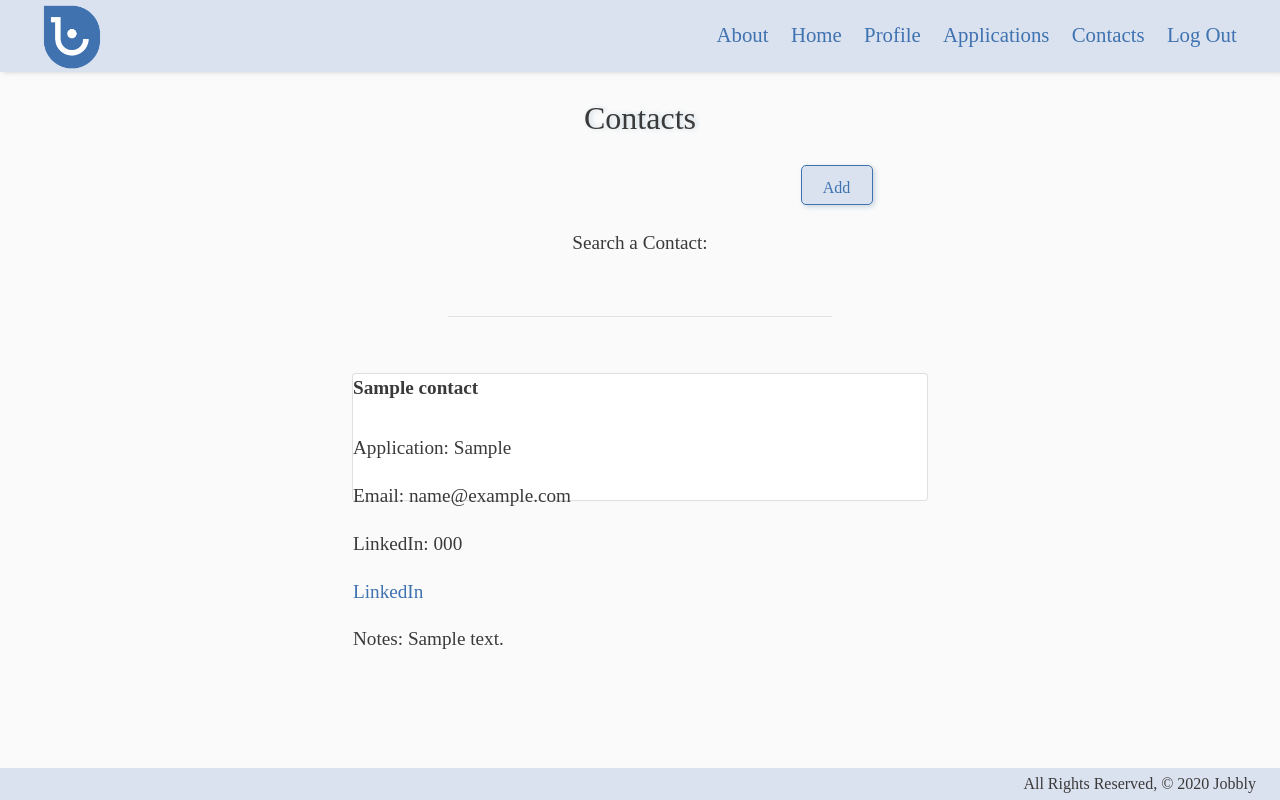
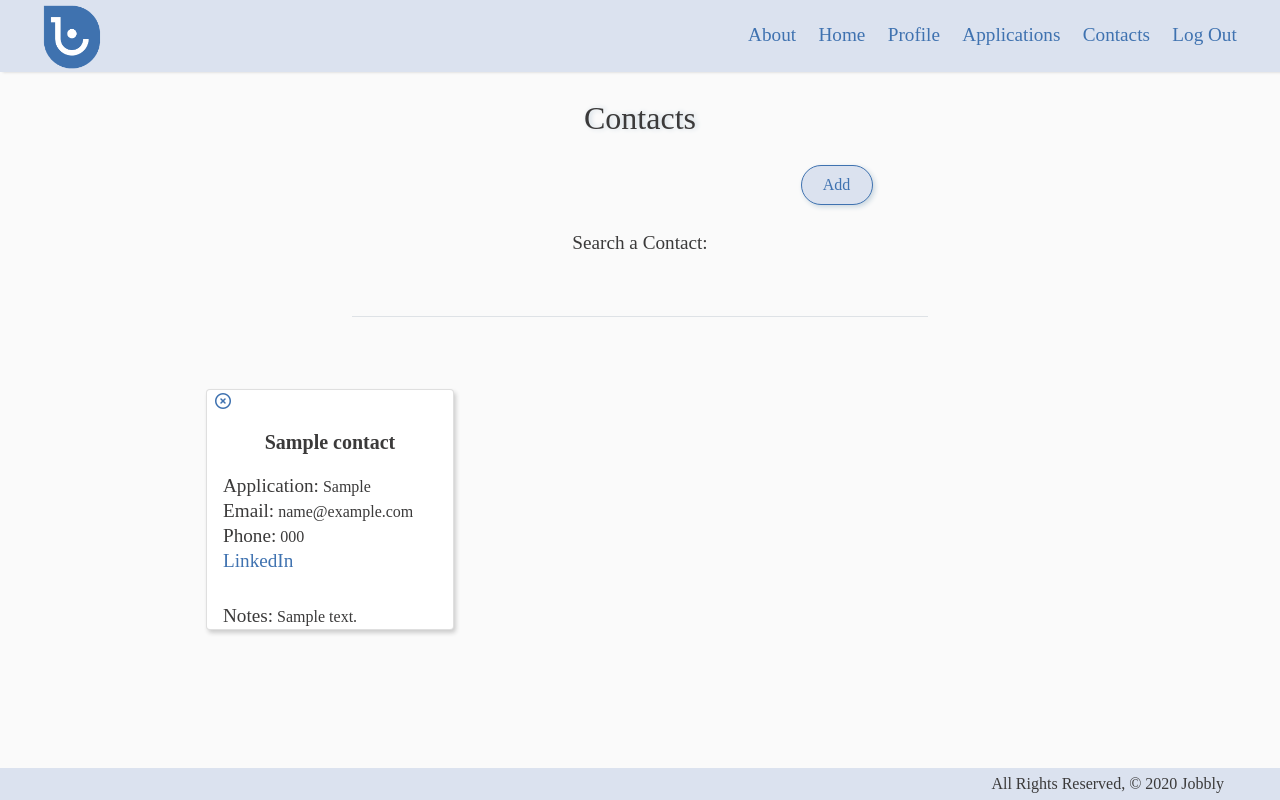
Before and after one commit to seiteambestteam/jobbly, a Django app: page /contacts/index/ in a window 1280 px wide. Run offline with Django 3.2, Linux system fonts and the light colour scheme; a user stored in the database is signed in; tables that the repository leaves empty hold one stand-in row (values such as "Sample post"); some libraries are stand-ins or nearby versions.

Commit message:
CSS + contat search filling alphabetically.

```diff
--- a/job_tracker/models.py
+++ b/job_tracker/models.py
@@ -49,6 +49,10 @@ class Contact(models.Model):
     def get_absolute_url(self):
         return reverse("contacts_detail", kwargs={"contact_id": self.id})
 
+    # class Meta:
+    #     widgets = {
+    #         'name':CharField(attrs={'class': 'edit-form-labels'})
+    #     }
 
 class Landmark(models.Model):
     #drop down
--- a/job_tracker/static/css/style.css
+++ b/job_tracker/static/css/style.css
@@ -1,12 +1,3 @@
-/* @import url("https://fonts.googleapis.com/css?family=Roboto:400,700&display=swap"); */
-
-/* basic */
-/* * {
-    padding: 0;
-    margin: 0;
-    box-sizing: border-box;
-} */
-
 :root {
     --main-color: #dbe2ef;
     --dark-color: #3f72b0;
@@ -89,6 +80,10 @@ body {
     height: 8rem;
 }
 
+.card {
+    box-shadow: 2px 3px 4px #ccc;
+}
+
 .cards {
     margin: 1rem auto;
 }
@@ -122,10 +117,10 @@ hr {
 }
 
 .btn {
-    padding: 10px;
+    /* padding: 10px; */
     background-color: var(--main-color);
     border: 1.1px solid var(--dark-color);
-    border-radius: 5px;
+    border-radius: 1000px;
     box-shadow: 2px 2px 5px var(--light-gray-color);
     color: var(--dark-color);
 }
@@ -158,7 +153,6 @@ hr {
 .form p label {
     display: block;
     text-align: center;
-    /* text-decoration: underline; */
     margin-top: 2rem;
 }
 
@@ -218,19 +212,6 @@ textarea:focus {
     outline: none;
 }
 
-.table {
-    width: 85vw;
-}
-
-.table th {
-    padding: 0 0.3rem;
-}
-
-.table td {
-    padding: 0.1rem;
-    font-size: 1rem;
-}
-
 /* nav bar */
 nav {
     background-color: var(--main-color);
@@ -240,7 +221,7 @@ nav {
     position: sticky;
     top: 0;
     text-align: center;
-    box-shadow: 3px 0 5px #ccc;
+    box-shadow: 3px 0 3px #ccc;
 }
 
 .mynav {
@@ -355,7 +336,6 @@ nav input:checked ~ ul li {
 
 .scrapper div input {
     width: 50vw;
-    /* margin-right: 0.6rem; */
     background-color: var(--main-color);
 }
 
@@ -372,8 +352,8 @@ nav input:checked ~ ul li {
 
 .icon {
     display: block;
-    margin-top: -0.65rem;
-    margin-left: -0.5rem;
+    margin-top: -0.15rem;
+    margin-left: -0.15rem;
     color: var(--dark-color);
 }
 
@@ -419,6 +399,14 @@ nav input:checked ~ ul li {
 
 .profile-div-parent {
     margin: 0 2rem;
+}
+
+.profile-edit-table label {
+    font-size: 1.2rem;
+}
+
+.profile-edit-table input {
+    font-size: 0.8rem;
 }
 
 /* footer */
@@ -581,8 +569,13 @@ footer div {
     }
 
     .btn-lg {
-        width: auto;
+        /* width: auto; */
         height: 3rem;
+    }
+
+    .search-btn,
+    .search-location {
+        margin-left: 20px;
     }
 
     .text {
@@ -637,7 +630,7 @@ footer div {
         font-size: 1.3rem;
         text-align: center;
         margin: 2rem auto;
-        width: 30vw;
+        width: 45vw;
     }
 
     #news {
@@ -671,8 +664,12 @@ footer div {
         margin-right: 25%;
     }
 
-    .card {
+    .index-card {
         height: 8rem;
+    }
+
+    .contacts-card {
+        min-height: 8rem;
     }
 
     .profile-div-parent {
@@ -684,43 +681,21 @@ footer div {
         padding: 0 10vw;
     }
 
-    /* .table {
-        width: 30vw;
-        margin: 0 auto;
+    .profile-edit-table label {
+        font-size: 1.5rem;
     }
 
-    tr {
-    }
-
-    .table th {
-        padding: 0 1rem;
+    .profile-edit-table input {
         font-size: 1.2rem;
     }
 
-    .table td {
-        padding: 0;
-        font-size: 1.2rem;
+    .del-btn {
+        margin-left: 42%;
     }
-
-    .profile-grid {
-        display: grid;
-        grid-template: "table1 table2";
-        grid-gap: 1.5rem;
-        justify-items: center;
-        width: 80vw;
-        margin: 1rem auto;
-    }
-
-    .table1 {
-        grid-area: table1;
-    }
-
-    .table2 {
-        grid-area: table2;
-    } */
 
     /* footer */
     footer div {
         font-size: 1rem;
+        margin-right: 3rem;
     }
 }
--- a/job_tracker/static/scripts/contactSearch.js
+++ b/job_tracker/static/scripts/contactSearch.js
@@ -1,7 +1,5 @@
 $(document).ready(function() {
     let contacts = [];
-
-    console.log("in js");
 
     $.ajax({
         method: "GET",
@@ -17,27 +15,48 @@ $(document).ready(function() {
     $("#contacts-search").on("input", function(e) {
         const search = $(this).val();
         const re = new RegExp(search, "i");
-        const filteredContacts = contacts.filter(contact =>
-            re.test(contact.name)
-        );
+        const filteredContacts = contacts
+            .filter(contact => re.test(contact.name))
+            .sort((a, b) => a.name.localeCompare(b.name));
 
+        console.log(filteredContacts);
         const html = filteredContacts.map(contact => {
-            return `
-            <div class="flex-item">
-                <div class="card">
-                        <div class="card-title-div">
-                            <div class="card-title">
-                                <a href="#">${contact.name}</a>
-                            </div>
+            let newHtml = `
+                <div class="col-sm-6 col-md-4">
+                    <div class="card contacts-card m-3">
+                        <div class="card-title">
+                            <a href="{% url 'contacts_delete' contact.id%}" class="ml-2"><i class="far fa-times-circle"></i></a>
+                            <h5 class="txt-bold txt-center pt-3">${contact.name}</h5>
                         </div>
-                    <div class="card-content">
-                        <p> Application: ${contact.application} </p>
-                        <p> Email: ${contact.email} </p>
-                        <p> LinkedIn: ${contact.linkedin} </p>
-                        <p> Notes: ${contact.notes} </p>
+                        <div class="card-content pl-3 pr-3">`;
+            if (contact.application) {
+                newHtml += `<h6 class="txt-medium d-inline">Application:</h6>
+                            <span>${contact.application}</span>
+                            <br>`;
+            }
+            if (contact.email) {
+                newHtml += `<h6 class="txt-medium d-inline">Email:</h6>
+                            <span>${contact.email}</span>
+                            <br>`;
+            }
+            if (contact.phone_number) {
+                newHtml += `<h6 class="txt-medium d-inline">Phone:</h6>
+                            <span>${contact.phone_number}</span>
+                            <br>`;
+            }
+            if (contact.linkedin) {
+                newHtml += `<h6 class="txt-medium"><a href='${contact.linkedin}'>LinkedIn</a></h6>
+                            <br>`;
+            }
+            if (contact.notes) {
+                newHtml += `<h6 class="txt-medium d-inline">Notes:</h6>
+                            <span>${contact.notes}</span>`;
+            }
+            newHtml += `</div>
                     </div>
                 </div>
-            </div>`;
+                <br>`;
+            return newHtml;
         });
 
         $("#display-contacts").html("");
--- a/job_tracker/templates/about.html
+++ b/job_tracker/templates/about.html
@@ -3,7 +3,7 @@
 <div class="flex about-pg">
 <h2 class="txt-center title">About Jobbly</h2>
 <div class="line line-lg"></div>
-<div class="center main container txt-justify">
+<div class="center main container-md txt-justify">
     <p>
         Jobbly was developed through the lens of a user's experience during
         the job application process.
--- a/job_tracker/templates/base.html
+++ b/job_tracker/templates/base.html
@@ -44,18 +44,16 @@
                 <input type="checkbox" id="hamburger" />
                 <ul>
                     <div class="nav-li">
-                        <li><a href="{% url "about" %}">About</a></li>
+                        <a href="{% url "about" %}"><li class="txt-medium">About</li></a>
                         {% if user.is_authenticated %}
-                        <li><a href="{% url "index" %}">Home</a></li>
-                        <li><a href="{% url "profile" %}">Profile</a></li>
-                        <li>
-                            <a href="{% url "application" %}">Applications</a>
-                        </li>
-                        <li><a href="{% url "contacts_index" %}">Contacts</a></li>
-                        <li><a href="{% url "logout" %}">Log Out</a></li>
+                        <a href="{% url "index" %}"><li class="txt-medium">Home</li></a>
+                        <a href="{% url "profile" %}"><li class="txt-medium">Profile</li></a>
+                        <a href="{% url "application" %}"><li class="txt-medium">Applications</li></a>
+                        <a href="{% url "contacts_index" %}"><li class="txt-medium">Contacts</li></a>
+                        <a href="{% url "logout" %}"><li class="txt-medium">Log Out</li></a>
                         {% else %}
-                        <li><a href="{% url "signup" %}">Sign Up</a></li>
-                        <li><a href="{% url "login" %}">Log In</a></li>
+                        <a href="{% url "signup" %}"><li class="txt-medium">Sign Up</li></a>
+                        <a href="{% url "login" %}"><li class="txt-medium">Log In</li></a>
                         {% endif %}
                     </div>
                 </ul>
--- a/job_tracker/templates/contacts/index.html
+++ b/job_tracker/templates/contacts/index.html
@@ -28,31 +28,38 @@
     </form>
 
     <br />
-    <div class="center container-sml">
-        <div id="display-contacts">
+    <div class="center container-sm">
+        <div id="display-contacts" class="row">
             {% for contact in contacts %}
-                <div class="flex-item">
-                    <div class="card">
-                        <div class="card-title-div">
-                            <div class="card-title">
-                                <span class="txt-bold txt-medium">{{ contact.name }}</span>
-                            </div>
+                <div class="col-sm-6 col-md-4">
+                    <div class="card contacts-card m-3">
+                        <div class="card-title">
+                            <a href="{% url 'contacts_delete' contact.id%}" class="ml-2"><i class="far fa-times-circle"></i></a>
+                            <h5 class="txt-bold txt-center pt-3">{{ contact.name }}</h5>
                         </div>
-                        <div class="card-content">
+                        <div class="card-content pl-3 pr-3">
                         {% if contact.application %}
-                            <p class="txt-medium">Application: {{ contact.application.company }}</p>
+                            <h6 class="txt-medium d-inline">Application:</h6>
+                            <span>{{ contact.application.company }}</span>
+                            <br>
                         {% endif %}
                         {% if contact.email %}
-                            <p class="txt-medium">Email: {{ contact.email }}</p>
+                            <h6 class="txt-medium d-inline">Email:</h6>
+                            <span>{{ contact.email }}</span>
+                            <br>
                         {% endif %}
                         {% if contact.phone_number %}
-                            <p class="txt-medium">LinkedIn: {{ contact.phone_number }}</p>
+                            <h6 class="txt-medium d-inline">Phone:</h6>
+                            <span>{{ contact.phone_number }}</span>
+                            <br>
                         {% endif %}
                         {% if contact.linkedin %}
-                          <p class="txt-medium"><a href='{{ contact.linkedin }}'>LinkedIn</a></p>
+                            <h6 class="txt-medium"><a href='{{ contact.linkedin }}'>LinkedIn</a></h6>
+                            <br>
                         {% endif %}
                         {% if contact.notes %}
-                            <p class="txt-medium">Notes: {{ contact.notes }}</p>
+                            <h6 class="txt-medium d-inline">Notes:</h6>
+                            <span>{{ contact.notes }}</span>
                         {% endif %}
                         </div>
                     </div>
--- a/job_tracker/templates/profile.html
+++ b/job_tracker/templates/profile.html
@@ -5,7 +5,7 @@
 
 
 <div class="center main">
-    <button class="btn center txt-sml btn-md side"><a class="update-btn" href="{% url 'edit_profile' %}">Update</a></button>
+    <button class="btn center txt-sml btn-lg side"><a class="update-btn" href="{% url 'edit_profile' %}">Update</a></button>
 
     <br />
 
--- a/job_tracker/views.py
+++ b/job_tracker/views.py
@@ -133,7 +133,6 @@ def contacts_index(request):
 
 def get_contacts(request):
     contacts = Contact.objects.filter(user=request.user)
-    print('in views')
     contacts_data = []
     for contact in contacts:
         contacts_data.append({
@@ -143,7 +142,6 @@ def get_contacts(request):
             'notes': f'{contact.notes}',
             'application': f'{contact.application}',
         })
-    print(contacts_data)
     return JsonResponse(contacts_data, safe=False)
 
 def add_contact(request, application_id):
```
Also changed, not shown: job_tracker/templates/edit_profile.html (+5 -4 lines), job_tracker/templates/job_tracker/contact_confirm_delete.html (+10 -10 lines), job_tracker/templates/users/index.html (+4 -4 lines).
